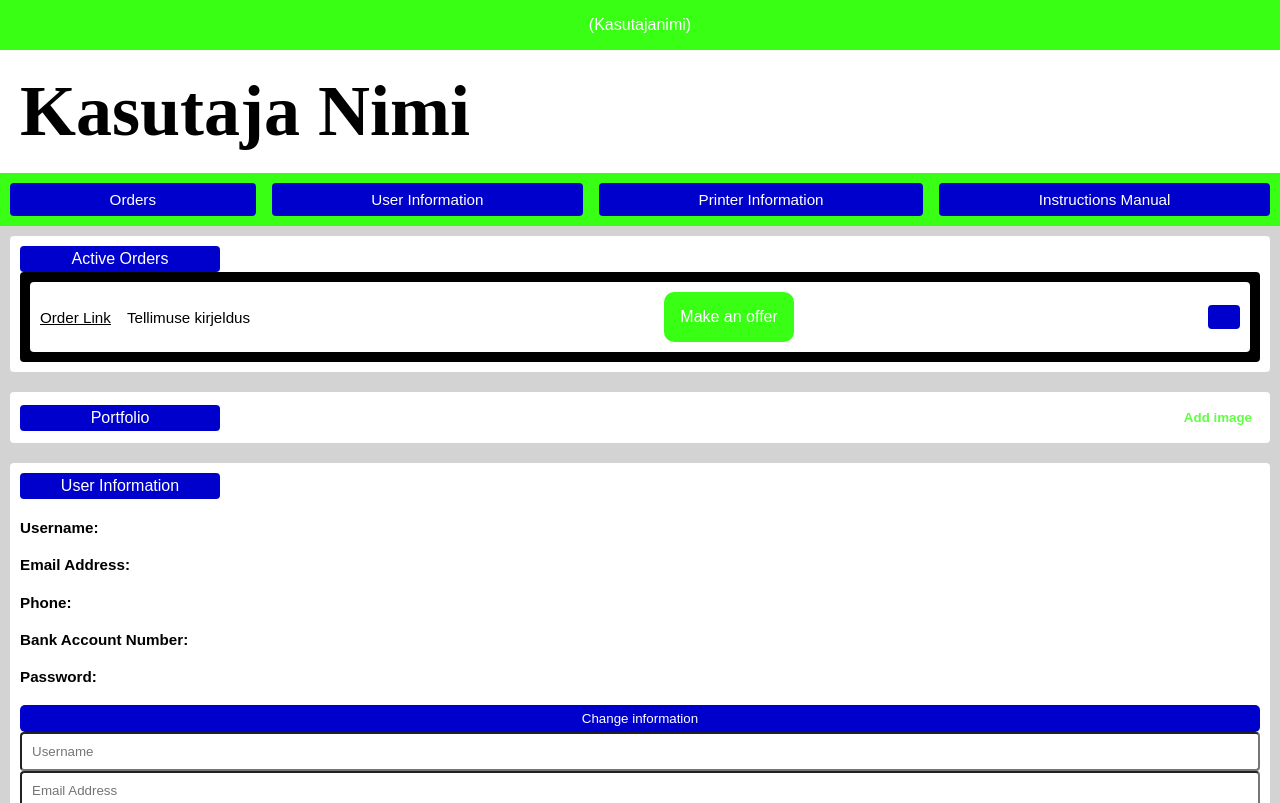
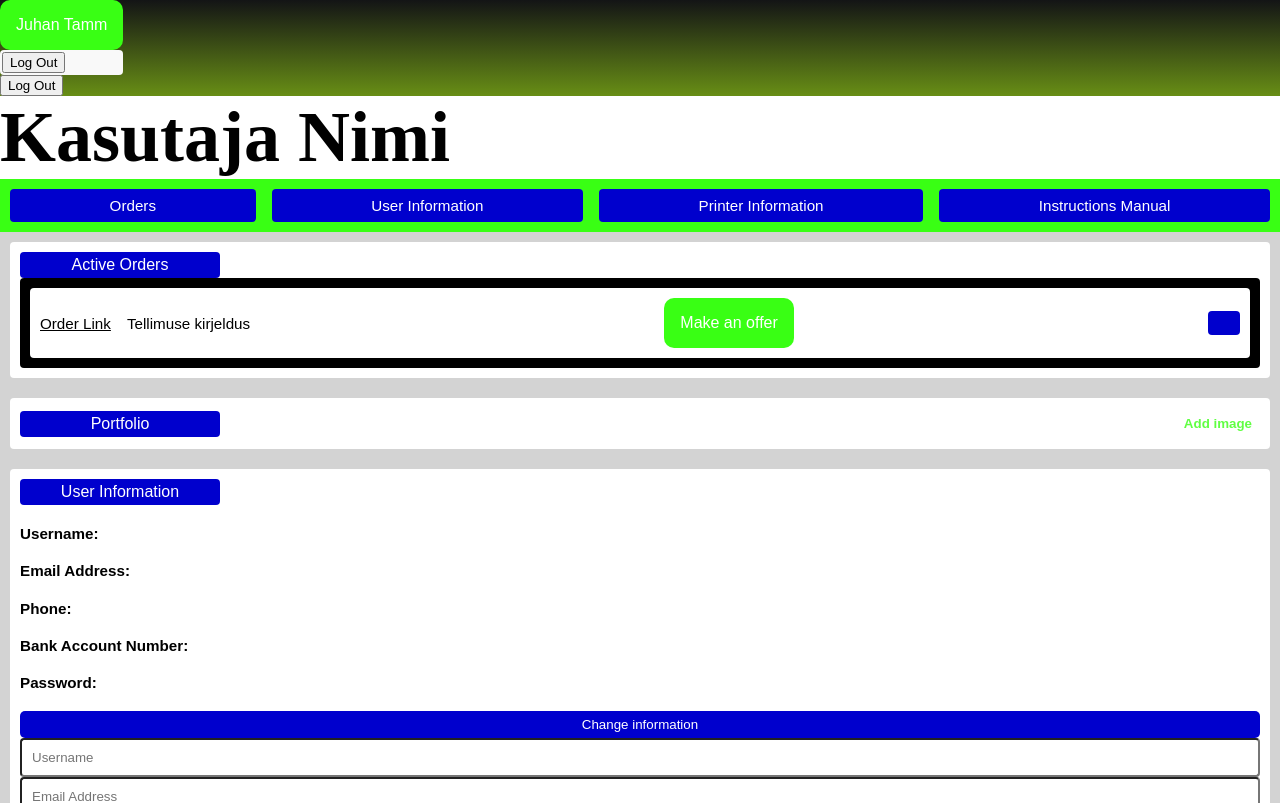
Before and after one commit to IlmarIlves/muugal, a React (Create React App) app in the folder packages/client/: page / in a window 1280 px wide. Shown: the top 803 px of the page. Built offline with nearby package versions, Linux system fonts and the light colour scheme.

Commit message:
Remove unnecessary div's

```diff
--- a/packages/client/src/components/Header/Header.tsx
+++ b/packages/client/src/components/Header/Header.tsx
@@ -1,6 +1,59 @@
 import React from "react";
 import "./header.scss";
 
-export const Header: React.FC = () => {
-  return <></>;
+export interface HeaderProps {
+  name: string;
+}
+
+export const Header: React.FC<HeaderProps> = ({ name }) => {
+  return (
+    <>
+      {/* <!--Roheline riba--> */}
+      <div className="menu-bar">
+        {/* <!--Log Out--> */}
+        <>
+          <div className="dropdown">
+            <button className="dropbtn">{name}</button>
+            <div className="dropdown-content">
+              <div className="logOut">
+                <form>
+                  <button type="submit">Log Out</button>
+                </form>
+              </div>
+            </div>
+          </div>
+          {/* <!--Log Out mobla versioon--> */}
+          <>
+            <form>
+              <button type="submit">Log Out</button>
+            </form>
+          </>
+        </>
+
+        <div>{/* <img className="one" src="img/3dprintimse logo.jpg" width="150" height="70" title="Muugal" /> */}</div>
+      </div>
+
+      {/* <!--Profiil--> */}
+      <>
+        {/* <img className="ouroboros" src="img/ouroboros.jpg" /> */}
+        <div className="profiil-nimi">Kasutaja Nimi</div>
+      </>
+
+      {/* <!--Profiili-nav--> */}
+      <div className="profiil-nav">
+        <div className="profiil-nav-nupud-orders">
+          <span>Orders</span>
+        </div>
+        <div className="profiil-nav-nupud">
+          <span>User Information</span>
+        </div>
+        <div className="profiil-nav-nupud">
+          <span>Printer Information</span>
+        </div>
+        <div className="profiil-nav-nupud">
+          <span>Instructions Manual</span>
+        </div>
+      </div>
+    </>
+  );
 };
--- a/packages/client/src/components/Header/header.scss
+++ b/packages/client/src/components/Header/header.scss
@@ -1,42 +1,79 @@
-.header {
-  width: 100%;
-  box-sizing: border-box;
-  justify-content: space-around;
-  align-items: center;
-  display: flex;
-  padding: 10px;
-  background-color: black;
-  color: #fff;
+/*menüüriba*/
+.menu-bar {
+  background: hsla(79, 74%, 32%, 1);
+  background: linear-gradient(90deg, hsla(79, 74%, 32%, 1) 0%, hsla(210, 5%, 8%, 1) 100%);
+  background: -moz-linear-gradient(90deg, hsla(79, 74%, 32%, 1) 0%, hsla(210, 5%, 8%, 1) 100%);
+  background: -webkit-linear-gradient(90deg, hsla(79, 74%, 32%, 1) 0%, hsla(210, 5%, 8%, 1) 100%);
 }
 
-.logo-container {
+.col {
+  display: flex;
+}
+
+/*Login*/
+.dropdown {
+  position: relative;
+  display: inline-block;
+  margin: auto;
+}
+
+.dropdown:hover .dropdown-content {
+  display: block;
+}
+
+.dropbtn {
+  background-color: #39ff14;
+  color: white;
+  padding: 16px;
+  font-size: 16px;
+  border: none;
+  cursor: pointer;
+  border-radius: 10px;
+}
+
+.dropdown-content a {
+  color: black;
+  padding: 6px 8px;
+  text-decoration: none;
+  display: block;
+}
+
+.profiil-nimi {
+  font-size: 2.4em;
+  font-weight: bold;
+  align-items: center;
+  font-weight: 700;
+  font-family: "Permanent Marker", cursive;
+  font-size: 4.5rem;
+  flex-grow: 1;
+}
+
+/*Profiil-nav - Profile Page*/
+.profiil-nav {
   display: flex;
   align-items: center;
+  justify-content: space-between;
+  background-color: #39ff14;
+  padding: 10px;
+  gap: 1rem;
 }
 
-.logo {
-  height: 80px;
-  width: 80px;
-  padding-right: 25px;
-  border-radius: 50%;
-  background-color: green;
-  display: flex;
-  align-items: center;
-  justify-content: center;
+.profiil-nav-nupud {
+  flex-grow: 1;
+  color: white;
+  border-radius: 4px;
+  text-align: center;
+  padding: 0.5rem;
+  cursor: pointer;
+  background-color: mediumblue;
 }
 
-.company-name {
-  padding-left: 25px;
+.profiil-nav-nupud-orders {
+  flex-grow: 1;
+  color: white;
+  border-radius: 4px;
+  text-align: center;
+  padding: 0.5rem;
+  cursor: pointer;
+  background-color: mediumblue;
 }
-
-.login-text {
-  padding-right: 50px;
-  font-size: 25px;
-  font-weight: bold;
-}
-
-.order-text {
-  padding-left: 50px;
-  font-size: 25px;
-  font-weight: bold;
-}
--- a/packages/client/src/views/LandingPageView/LandingPageView.tsx
+++ b/packages/client/src/views/LandingPageView/LandingPageView.tsx
@@ -3,70 +3,10 @@ import { Header } from "../../components/Header/Header";
 import "./landingPageView.scss";
 
 export const LandingPageView: React.FC = () => {
+  const viewer = { name: "Juhan Tamm" };
   return (
     <>
-      {/* <!--Roheline riba--> */}
-      <div className="menüüriba">
-        <div className="container">
-          <div className="row">
-            {/* <!--Log Out--> */}
-            <div className="col">
-              <div className="dropdown dropdow-logOut">
-                <button className="dropbtn">(Kasutajanimi)</button>
-                <div className="dropdown-content">
-                  <div className="logOut">
-                    <form>
-                      <button className="form__button" type="submit">
-                        Log Out
-                      </button>
-                    </form>
-                  </div>
-                </div>
-              </div>
-              {/* <!--Log Out mobla versioon--> */}
-              <div className="logOut-mobla">
-                <form>
-                  <button className="form__button-mobla" type="submit">
-                    Log Out
-                  </button>
-                </form>
-              </div>
-            </div>
-
-            <div className="col">
-              <div className="content">
-                {/* <img className="one" src="img/3dprintimse logo.jpg" width="150" height="70" title="Muugal" /> */}
-              </div>
-            </div>
-            <div className="col"></div>
-          </div>
-        </div>
-      </div>
-
-      {/* <!--Profiil--> */}
-      <div>
-        <div className="FIND-PRINT-REPEAT-valgeümbris profiil">
-          {/* <img className="ouroboros" src="img/ouroboros.jpg" /> */}
-          <div className="profiil-nimi">Kasutaja Nimi</div>
-        </div>
-      </div>
-
-      {/* <!--Profiili-nav--> */}
-      <div className="profiil-nav">
-        <div className="profiil-nav-nupud-orders">
-          <span>Orders</span>
-        </div>
-        <div className="profiil-nav-nupud">
-          <span>User Information</span>
-        </div>
-        <div className="profiil-nav-nupud">
-          <span>Printer Information</span>
-        </div>
-        <div className="profiil-nav-nupud">
-          <span>Instructions Manual</span>
-        </div>
-      </div>
-
+      <Header name={viewer.name} />
       {/* <!--Orders--> */}
       <div className="orders-ümbris-hall">
         <div className="orders-ümbris-valge">
--- a/packages/client/src/views/LandingPageView/landingPageView.scss
+++ b/packages/client/src/views/LandingPageView/landingPageView.scss
@@ -1,50 +1,3 @@
-/*menüüriba*/
-.menüüriba {
-  background-color: #39ff14;
-}
-
-.col {
-  display: flex;
-}
-
-/*Login*/
-.dropbtn {
-  background-color: #39ff14;
-  color: white;
-  padding: 16px;
-  font-size: 16px;
-  border: none;
-  cursor: pointer;
-  border-radius: 10px;
-}
-
-.dropdown {
-  position: relative;
-  display: inline-block;
-  margin: auto;
-}
-
-.dropdown-content {
-  display: none;
-  position: absolute;
-  background-color: #f9f9f9;
-  min-width: 160px;
-  box-shadow: 0px 8px 16px 0px rgba(0, 0, 0, 0.2);
-  z-index: 1;
-  border-radius: 4px;
-}
-
-.dropdown-content a {
-  color: black;
-  padding: 6px 8px;
-  text-decoration: none;
-  display: block;
-}
-
-.dropdown:hover .dropdown-content {
-  display: block;
-}
-
 /*Pealkiri*/
 .content {
   display: flex;
@@ -56,15 +9,6 @@
   margin-right: auto;
 }
 
-/*konto regsitreerimise/log ini seaded*/
-body1 {
-  margin: 0;
-  display: flex;
-  align-items: center;
-  justify-content: center;
-  font-size: 18px;
-}
-
 .container1 {
   width: 400px;
   max-width: 400px;
@@ -72,12 +16,6 @@ body1 {
   padding: 2rem;
   border-radius: 4px;
   background: #f9f9f9;
-}
-
-.container1,
-.form__input,
-.form__button {
-  font: 500 1rem "Quicksand", sans-serif;
 }
 
 .form--hidden {
@@ -589,52 +527,12 @@ a:focus {
   justify-content: space-between;
 }
 
-.profiil-nimi {
-  font-size: 2.4em;
-  font-weight: bold;
-  align-items: center;
-  font-weight: 700;
-  font-family: "Permanent Marker", cursive;
-  font-size: 4.5rem;
-  flex-grow: 1;
-}
-
 @media (max-width: 50em) {
   .profiil-nimi {
     font-weight: 700;
     font-family: "Permanent Marker", cursive;
     font-size: 1.25rem;
   }
-}
-
-/*Profiil-nav - Profile Page*/
-.profiil-nav {
-  display: flex;
-  align-items: center;
-  justify-content: space-between;
-  background-color: #39ff14;
-  padding: 10px;
-  gap: 1rem;
-}
-
-.profiil-nav-nupud {
-  flex-grow: 1;
-  color: white;
-  border-radius: 4px;
-  text-align: center;
-  padding: 0.5rem;
-  cursor: pointer;
-  background-color: mediumblue;
-}
-
-.profiil-nav-nupud-orders {
-  flex-grow: 1;
-  color: white;
-  border-radius: 4px;
-  text-align: center;
-  padding: 0.5rem;
-  cursor: pointer;
-  background-color: mediumblue;
 }
 
 @media (max-width: 50em) {
```
